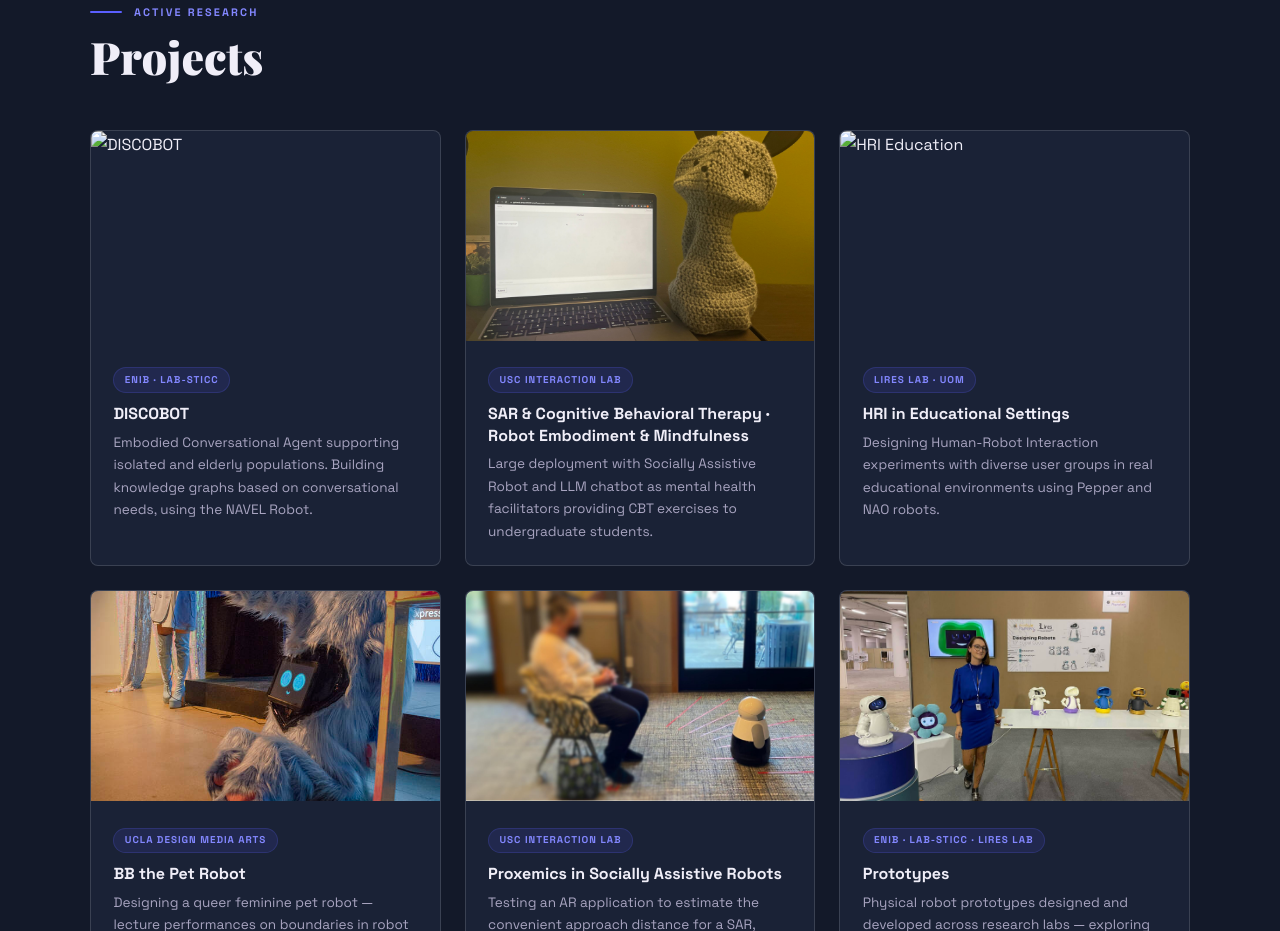
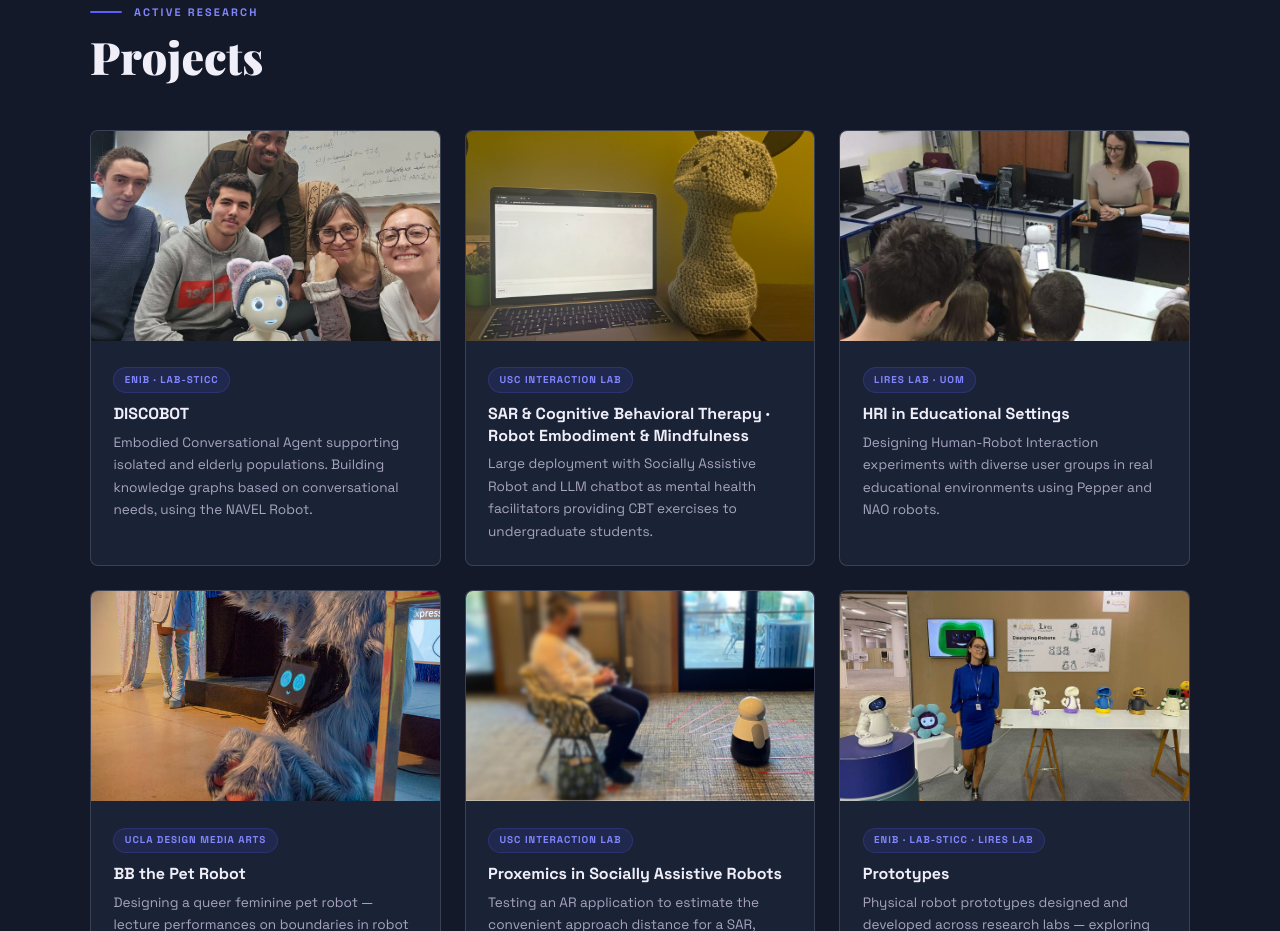
Before and after one commit to elenidor/anna_maria_velentza, a plain HTML site: page index.html in a window 1280 px wide. Shown: the part 3610-4541 px from the top of the page. Drawn offline with nearby package versions, Linux system fonts and the light colour scheme; a web font is replaced by a local one.

Commit message:
Update index.html

```diff
--- a/index.html
+++ b/index.html
@@ -356,7 +356,7 @@
     <h2 class="fade-in">Projects</h2>
     <div class="projects-grid">
       <div class="project-card fade-in">
-        <img src="img-discobot.png" alt="DISCOBOT" class="project-img"style="object-position:center 30%">
+        <img src="img-discobot.jpg" alt="DISCOBOT" class="project-img"style="object-position:center 30%">
         <div class="project-body"><div class="project-tag">ENIB · Lab-STICC</div><h3>DISCOBOT</h3><p>Embodied Conversational Agent supporting isolated and elderly populations. Building knowledge graphs based on conversational needs, using the NAVEL Robot.</p></div>
       </div>
       <div class="project-card fade-in" style="transition-delay:0.1s">
@@ -364,7 +364,7 @@
         <div class="project-body"><div class="project-tag">USC Interaction Lab</div><h3>SAR &amp; Cognitive Behavioral Therapy · Robot Embodiment &amp; Mindfulness</h3><p>Large deployment with Socially Assistive Robot and LLM chatbot as mental health facilitators providing CBT exercises to undergraduate students.</p></div>
       </div>
       <div class="project-card fade-in" style="transition-delay:0.2s">
-        <img src="img-hri.png" alt="HRI Education" class="project-img"style="object-position:center center">
+        <img src="img-hri.jpg" alt="HRI Education" class="project-img"style="object-position:center center">
         <div class="project-body"><div class="project-tag">LIRES Lab · UoM</div><h3>HRI in Educational Settings</h3><p>Designing Human-Robot Interaction experiments with diverse user groups in real educational environments using Pepper and NAO robots.</p></div>
       </div>
       <div class="project-card fade-in">
```
